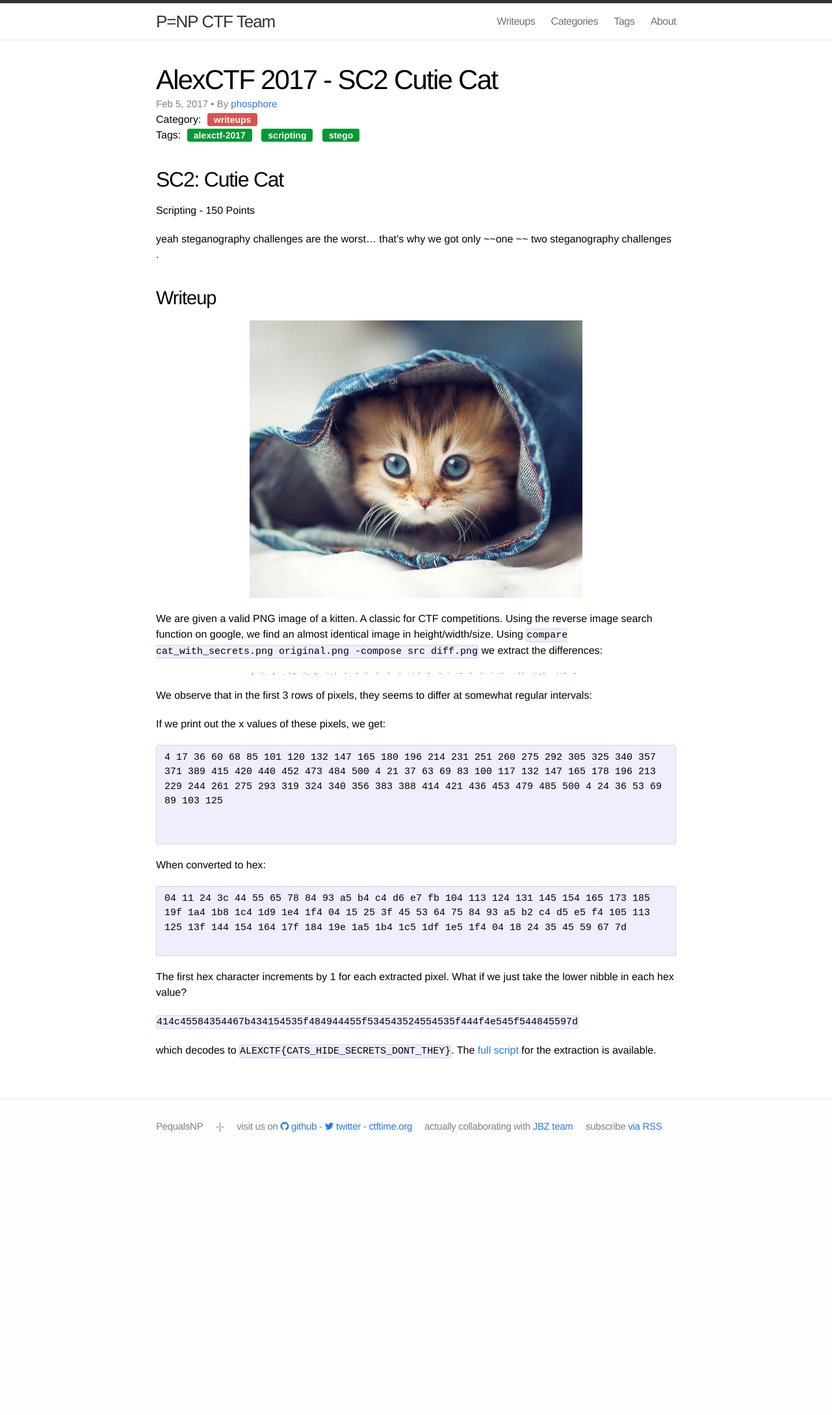
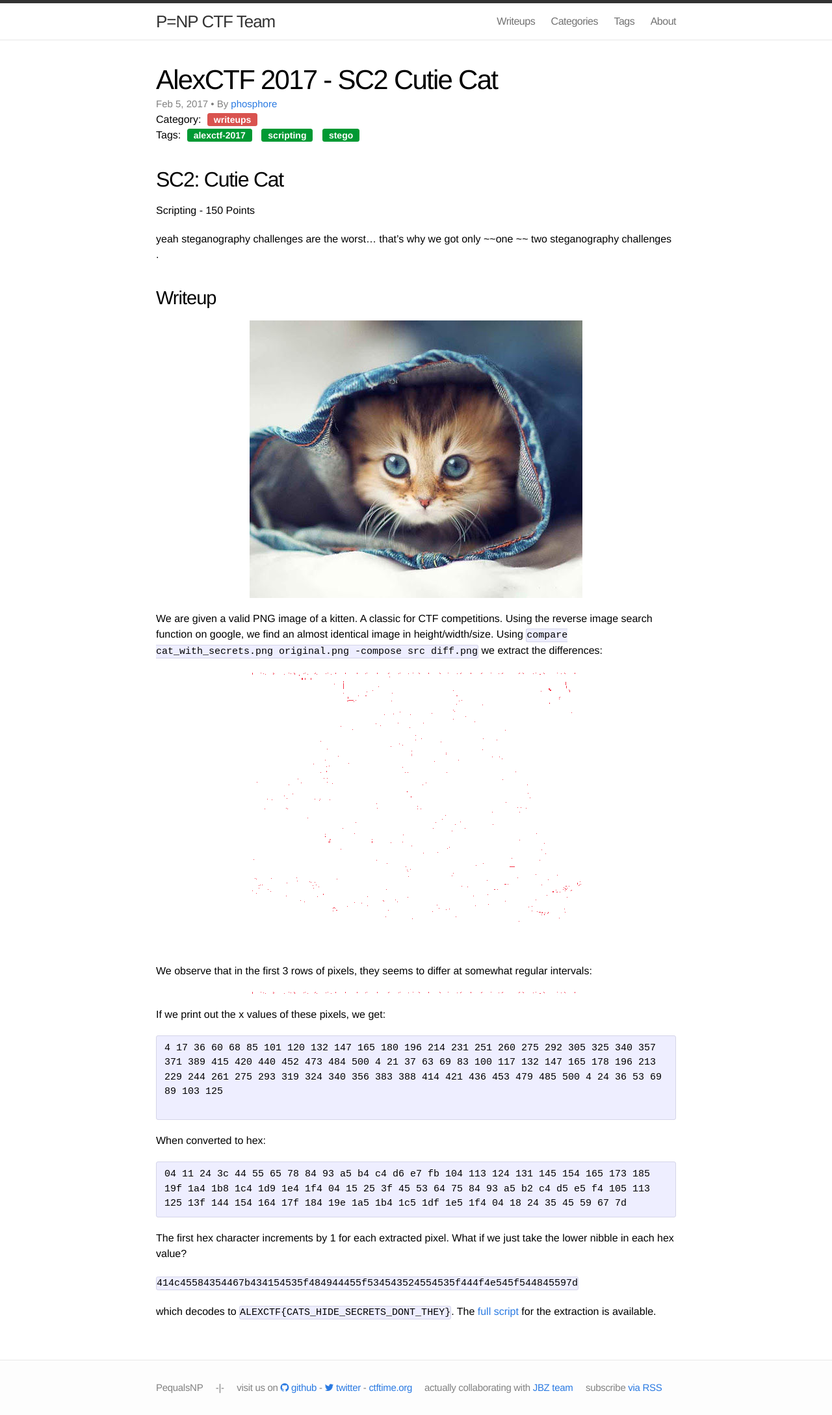
Before and after one commit to PequalsNP-team/pequalsnp-team.github.io, a Jekyll site: the page built from _posts/2017-02-05-SC2.md, in a window 1280 px wide. Shown: the whole page at 65% size. Built offline with Jekyll 4.4.1, drawn with Linux system fonts in a browser that asks for light colours; comment, search, counter and statistics services are not loaded; before the commit the page ends 1775 px from its top, so only the background shows below that.

Commit message:
add an image for alexCTF's SC2 and minor formatting fixes

````diff
--- a/_posts/2017-02-05-SC2.md
+++ b/_posts/2017-02-05-SC2.md
@@ -18,15 +18,16 @@ yeah steganography challenges are the worst... that's why we got only ~~one ~~ t
 
 We are given a valid PNG image of a kitten. A classic for CTF competitions. Using the reverse image search function on google, we find an almost identical image in height/width/size. Using `compare cat_with_secrets.png original.png -compose src diff.png` we extract the differences:
 
-![The image]({{ site.url }}/assets/differences_png.png){: .center-image }
+![The diffs]({{ site.url }}/assets/differences_big.png){: .center-image }
 
 We observe that in the first 3 rows of pixels, they seems to differ at somewhat regular intervals:
+
+![The diffs enhanced]({{ site.url }}/assets/differences_png.png){: .center-image }
 
 If we print out the x values of these pixels, we get:
 
 ```
 4 17 36 60 68 85 101 120 132 147 165 180 196 214 231 251 260 275 292 305 325 340 357 371 389 415 420 440 452 473 484 500 4 21 37 63 69 83 100 117 132 147 165 178 196 213 229 244 261 275 293 319 324 340 356 383 388 414 421 436 453 479 485 500 4 24 36 53 69 89 103 125
-
 
 ```
 
@@ -34,7 +35,6 @@ When converted to hex:
 
 ```
 04 11 24 3c 44 55 65 78 84 93 a5 b4 c4 d6 e7 fb 104 113 124 131 145 154 165 173 185 19f 1a4 1b8 1c4 1d9 1e4 1f4 04 15 25 3f 45 53 64 75 84 93 a5 b2 c4 d5 e5 f4 105 113 125 13f 144 154 164 17f 184 19e 1a5 1b4 1c5 1df 1e5 1f4 04 18 24 35 45 59 67 7d
-
 ```
 
 The first hex character increments by 1 for each extracted pixel. What if we just take the lower nibble in each hex value?
````
Also changed, not shown: _posts/2015-11-30-steganography-101.md (+1 -1 lines), assets/differences_big.png (added).
